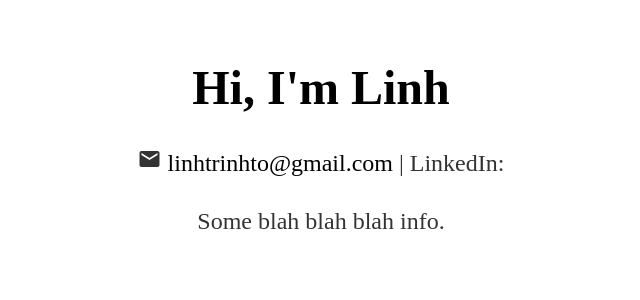
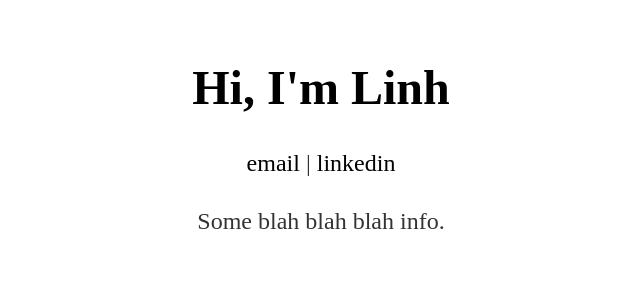
Before and after one commit to lttrinh/lttrinh.github.io, a Jekyll site: the page built from index.html, in a window 1280 px wide. Shown: the top 300 px of the page, without its empty margins (319-959 px from the left). Built offline with Jekyll 4.4.1, drawn with Linux system fonts in a browser that asks for light colours.

Commit message:
Update index.html

```diff
--- a/index.html
+++ b/index.html
@@ -6,7 +6,7 @@ title: Linh To Trinh
 
 <div class="header">
 	<h1>Hi, I'm Linh</h1>
-	<p><i class="material-icons">email</i> <a href="mailto:linhtrinhto@gmail.com">linhtrinhto@gmail.com</a> | LinkedIn: </p>
+	<p><a href="mailto:linhtrinhto@gmail.com">email</a> | <a href="linkedin.com/in/linhtrinhto">linkedin</a></p>
 
 </div>
 
```
